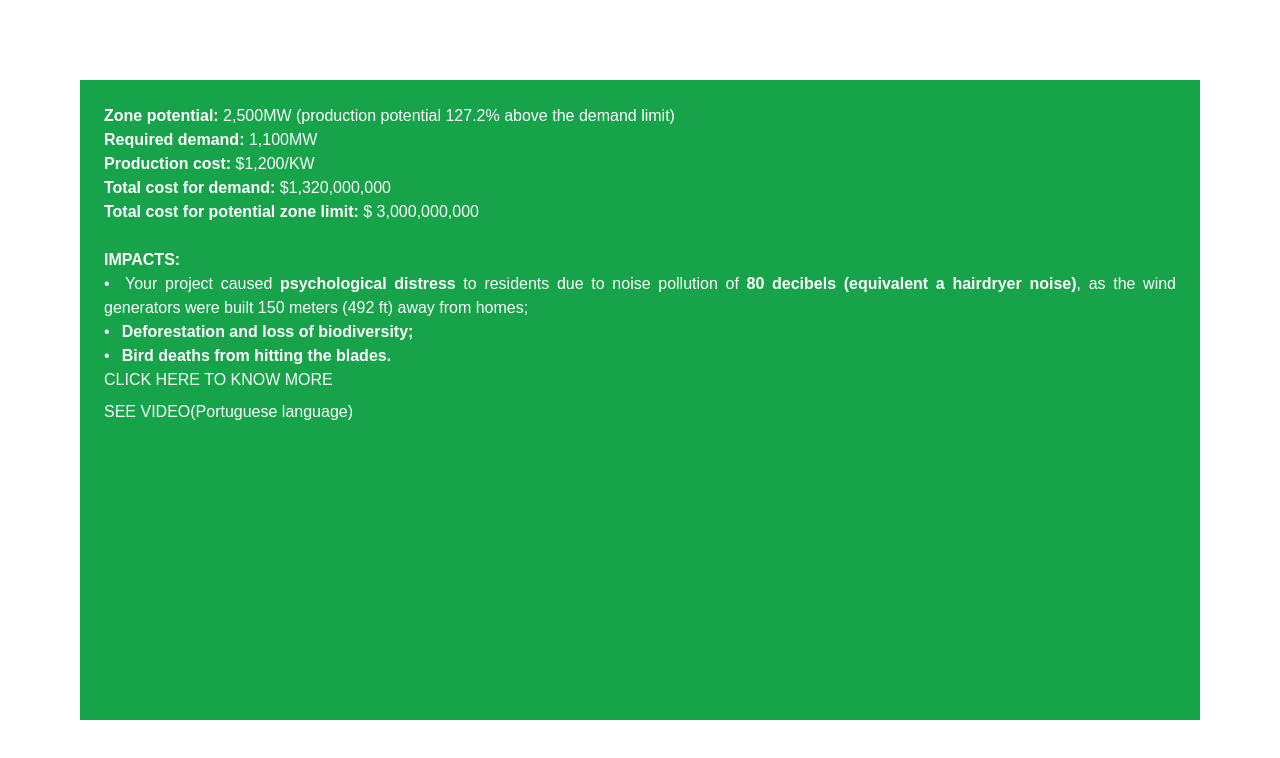
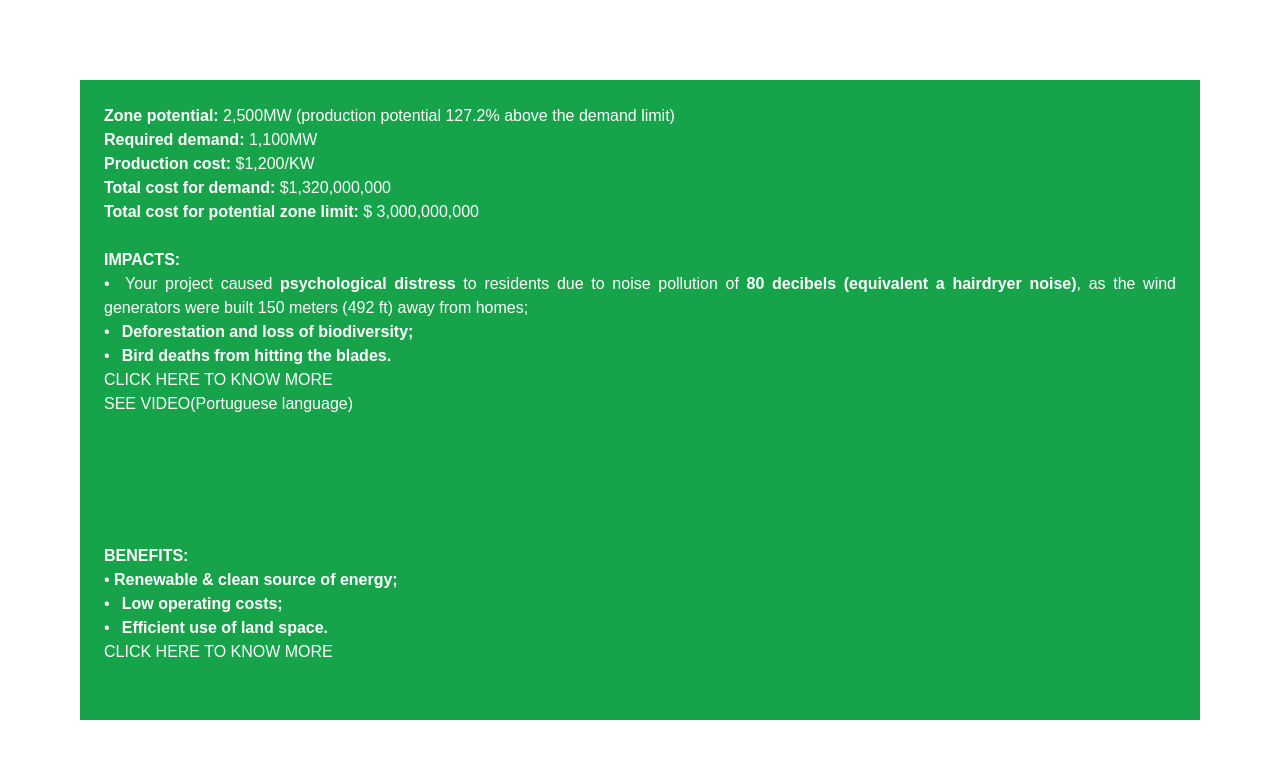
Before and after one commit to LuccaTourinho/gamma-crucis, a Next.js app: page /energysource/eolica/zone1 in a window 1280 px wide. Shown: the top 758 px of the page. Built offline with nearby package versions, Linux system fonts and the light colour scheme.

Commit message:
Link eolicas

```diff
--- a/src/app/energysource/eolica/zone1/page.tsx
+++ b/src/app/energysource/eolica/zone1/page.tsx
@@ -5,7 +5,8 @@ export default function Page() {
   return (
     <main className="w-screen h-screen flex justify-center items-center p-20 bg-white">
       <div className='w-full h-full bg-green-600 p-6 overflow-y-auto flex flex-col justify-start'>
-        <Link
+          <>
+          <Link
           href={"https://www.eia.gov/energyexplained/wind/wind-energy-and-the-environment.php"}
           target="_blank"
           rel="noopener noreferrer"
@@ -30,9 +31,23 @@ export default function Page() {
           rel="noopener noreferrer"
           className='w-full h-full hover:cursor-pointer text-white'>
           SEE VIDEO(Portuguese language)
+
         </Link>
-
-
+        <Link
+          href={"https://www.energysage.com/about-clean-energy/wind/pros-cons-wind-energy/"}
+          target="_blank"
+          rel="noopener noreferrer"
+          className='w-full h-full hover:cursor-pointer'
+        >
+          <p className="text-white whitespace-pre-wrap text-justify">
+          <span className='font-bold'>BENEFITS:</span>{'\n'}
+          • <span className='font-bold'>Renewable & clean source of energy;{'\n'}</span>
+          •	<span className='font-bold'>Low operating costs;{'\n'}</span>
+          •	<span className='font-bold'>Efficient use of land space. {'\n'}</span>
+          CLICK HERE TO KNOW MORE
+        </p>
+        </Link>
+          </>
 
       </div>
     </main>
--- a/src/app/energysource/eolica/zone2/page.tsx
+++ b/src/app/energysource/eolica/zone2/page.tsx
@@ -5,6 +5,7 @@ export default function Page() {
   return (
     <main className="w-screen h-screen flex justify-center items-center p-20 bg-white">
       <div className='w-full h-full bg-green-600 p-6 overflow-y-auto flex flex-col justify-start'>
+        <>
         <Link
           href={"https://www.eia.gov/energyexplained/wind/wind-energy-and-the-environment.php"}
           target="_blank"
@@ -25,6 +26,24 @@ export default function Page() {
         CLICK HERE TO KNOW MORE
         </p>
         </Link>
+
+        <Link
+          href={"https://www.energysage.com/about-clean-energy/wind/pros-cons-wind-energy/"}
+          target="_blank"
+          rel="noopener noreferrer"
+          className='w-full h-full hover:cursor-pointer'
+        >
+          <p className="text-white whitespace-pre-wrap text-justify">
+          {'\n\n'}<span className='font-bold'>BENEFITS:</span>{'\n'}
+          • <span className='font-bold'>Renewable & clean source of energy;{'\n'}</span>
+          •	<span className='font-bold'>Low operating costs;{'\n'}</span>
+          •	<span className='font-bold'>Efficient use of land space. {'\n'}</span>
+          CLICK HERE TO KNOW MORE
+        </p>
+        </Link>
+
+        </>
+
       </div>
     </main>
   )
--- a/src/app/energysource/eolica/zone3/page.tsx
+++ b/src/app/energysource/eolica/zone3/page.tsx
@@ -5,6 +5,7 @@ export default function Page() {
   return (
     <main className="w-screen h-screen flex justify-center items-center p-20 bg-white">
       <div className='w-full h-full bg-green-600 p-6 overflow-y-auto flex flex-col justify-start'>
+        <>
         <Link
           href={"https://www.eia.gov/energyexplained/wind/wind-energy-and-the-environment.php"}
           target="_blank"
@@ -24,6 +25,22 @@ export default function Page() {
         CLICK HERE TO KNOW MORE
         </p>
         </Link>
+        <Link
+          href={"https://www.energysage.com/about-clean-energy/wind/pros-cons-wind-energy/"}
+          target="_blank"
+          rel="noopener noreferrer"
+          className='w-full h-full hover:cursor-pointer'
+        >
+          <p className="text-white whitespace-pre-wrap text-justify">
+          <span className='font-bold'>BENEFITS:</span>{'\n'}
+          • <span className='font-bold'>Renewable & clean source of energy;{'\n'}</span>
+          •	<span className='font-bold'>Low operating costs;{'\n'}</span>
+          •	<span className='font-bold'>Efficient use of land space. {'\n'}</span>
+          CLICK HERE TO KNOW MORE
+        </p>
+        </Link>
+        </>
+
       </div>
     </main>
   )
```
